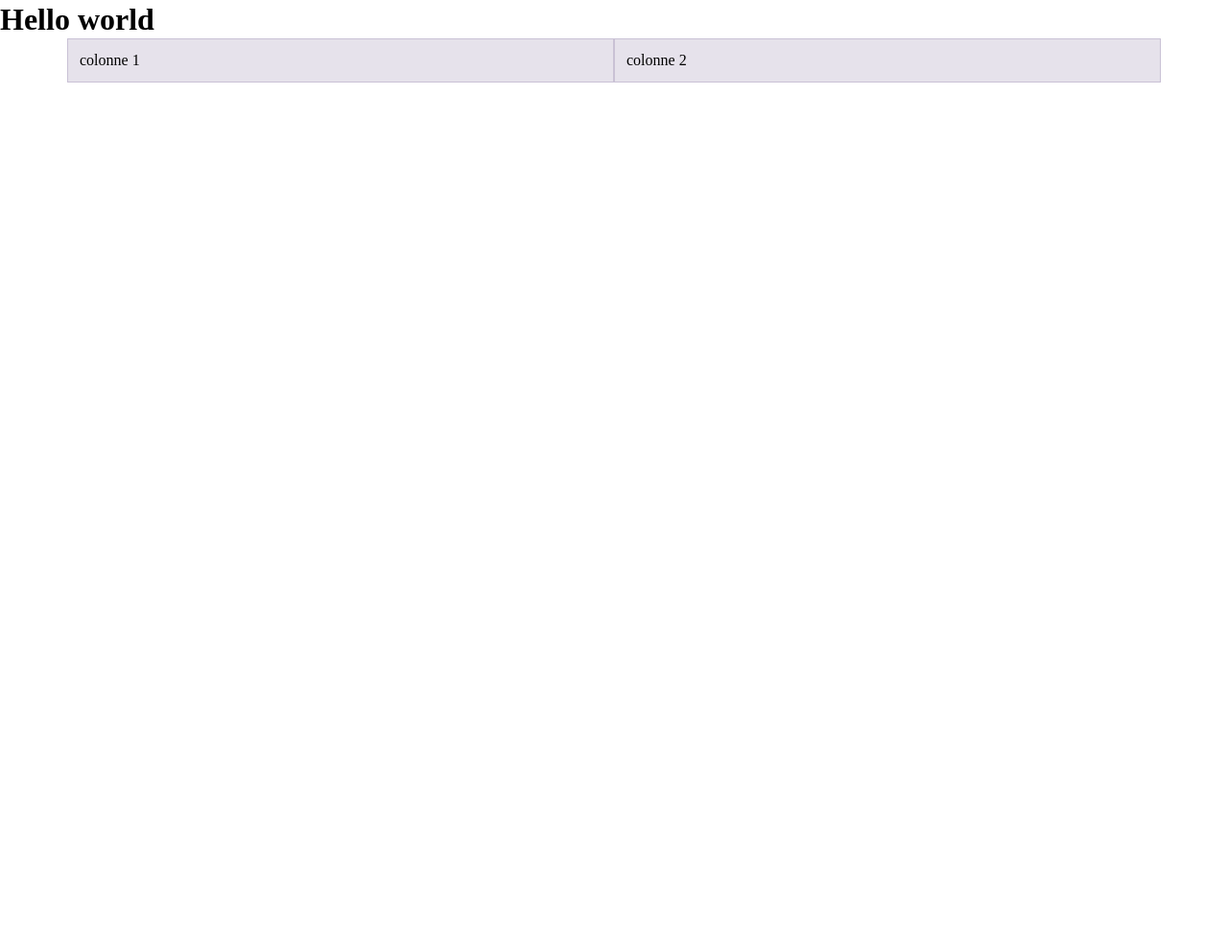
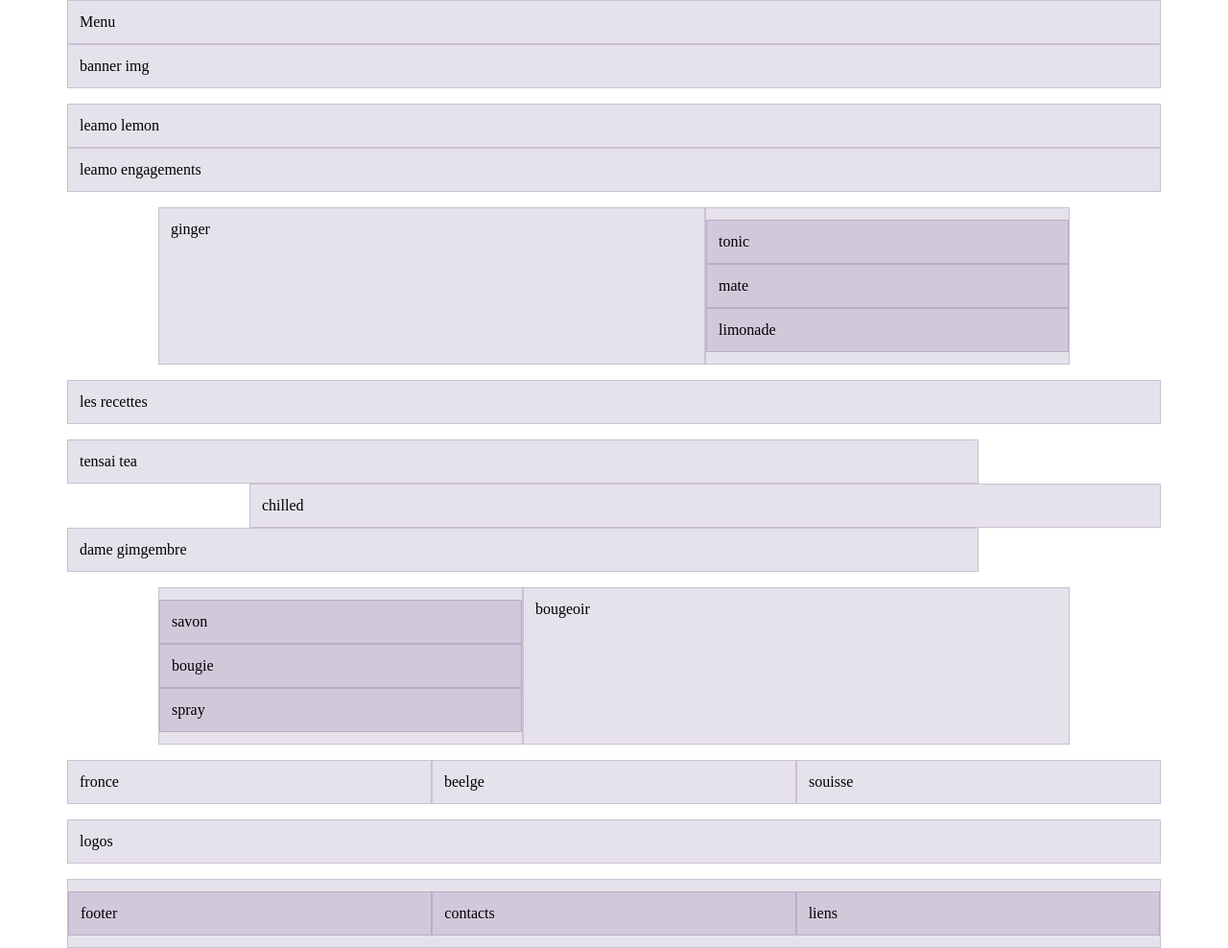
Before and after one commit to GLucile/leamo, a website built with Parcel: page src/index.html in a window 1280 px wide. Shown: the whole page at 96% size. Before the commit the page ends 800 px from the top, so only its background shows below. Built offline with nearby package versions, Linux system fonts and the light colour scheme.

Commit message:
index html base done

```diff
--- a/src/index.html
+++ b/src/index.html
@@ -7,11 +7,59 @@
     <link rel="stylesheet" href="scss/main.scss" />
   </head>
   <body>
-    <h1>Hello world</h1>
     <div class="container">
       <div class="row">
-        <div class="col">colonne 1</div>
-        <div class="col">colonne 2</div>
+        <div class="col-12">Menu</div>
+        <div class="col-12">banner img</div>
+      </div>
+      <div class="row">
+        <div class="col-12">leamo lemon</div>
+        <div class="col-12">leamo engagements</div>
+      </div>
+      <div class="row">
+        <div class="col-12 col-md-6 offset-md-1">ginger</div>
+        <div class="col-12 col-md-4">
+          <div class="row">
+            <div class="col-12">tonic</div>
+            <div class="col-12">mate</div>
+            <div class="col-12">limonade</div>
+          </div>
+        </div>
+      </div>
+      <div class="row">
+        <div class="col-12">les recettes</div>
+      </div>
+      <div class="row">
+        <div class="col-12 col-md-10">tensai tea</div>
+        <div class="col-12 col-md-10 offset-md-2">chilled</div>
+        <div class="col-12 col-md-10">dame gimgembre</div>
+      </div>
+      <div class="row">
+        <div class="col-12 col-md-4 offset-md-1">
+          <div class="row">
+            <div class="col-12">savon</div>
+            <div class="col-12">bougie</div>
+            <div class="col-12">spray</div>
+          </div>
+        </div>
+        <div class="col-12 col-md-6">bougeoir</div>
+      </div>
+      <div class="row">
+        <div class="col-4">fronce</div>
+        <div class="col-4">beelge</div>
+        <div class="col-4">souisse</div>
+      </div>
+      <div class="row">
+        <div class="col-12 col-md-12">logos</div>
+      </div>
+      <div class="row">
+        <div class="col-12">
+          <div class="row">
+            <div class="col-4">footer</div>
+            <div class="col-4">contacts</div>
+            <div class="col-4">liens</div>
+          </div>
+        </div>
       </div>
     </div>
 
```
